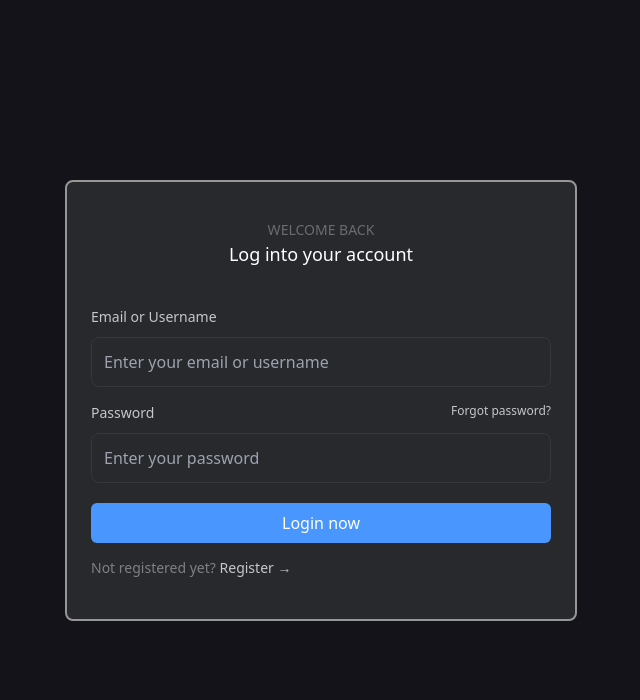
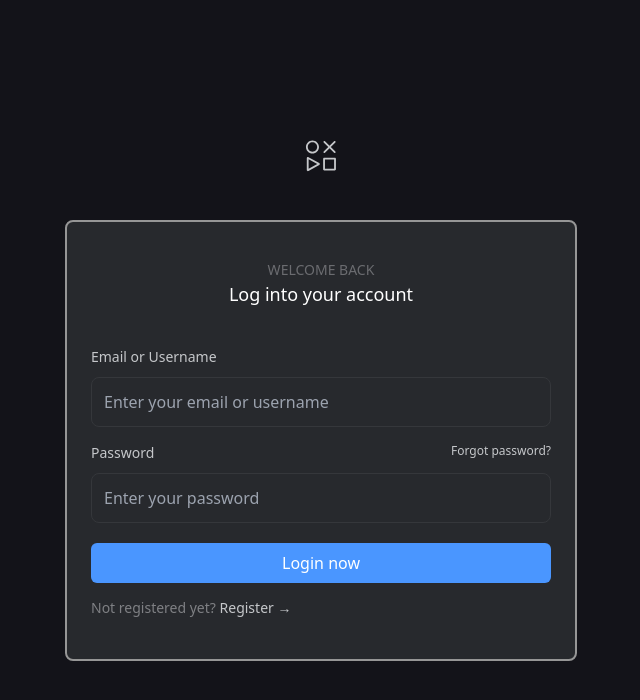
Before and after one commit to Ashish-AI/atlys-frontend-assignment, a React (Create React App) app: page /login in a window 1280 px wide. Shown: the top 700 px of the page, without its empty margins (319-959 px from the left). Built offline with nearby package versions, Linux system fonts and the light colour scheme.

Commit message:
feat: add asset

```diff
--- a/src/components/Input.tsx
+++ b/src/components/Input.tsx
@@ -31,7 +31,7 @@ const Input: React.FC<InputProps> = ({
         type={type}
         onChange={onChange}
         value={value}
-        className="w-full px-3 py-3 text-silver bg-darkA border border-charcoal rounded-lg focus:outline-none focus:border-white focus:ring-0"
+        className="w-full px-3 py-3  bg-darkA border border-charcoal rounded-lg focus:outline-none focus:border-white focus:ring-0 text-white"
         placeholder={placeholder}
       />
     </div>
--- a/src/pages/Login.tsx
+++ b/src/pages/Login.tsx
@@ -2,6 +2,8 @@
 import React, { useState } from "react";
 import Input from "../components/Input";
 import Button from "../components/Button";
+
+import LoginShape from "../assets/images/login-shape.svg";
 
 const Login = () => {
   const [value, setValue] = useState<{ userId: string; password: string }>({
@@ -10,7 +12,11 @@ const Login = () => {
   });
 
   return (
-    <div className="w-full max-w-lg bg-darkA border-2 rounded-lg py-10 px-6 border-gray">
+    <div className="w-full max-w-lg mx-auto">
+      <div className="flex justify-center">
+        <img src={LoginShape} alt="login icon" className={"w-8 h-8"} />
+      </div>
+      <div className=" bg-darkA border-2 rounded-lg py-10 px-6 border-gray mt-12">
         <h2 className="text-medium text-mediumGray text-sm/4 text-center">
           WELCOME BACK
         </h2>
@@ -56,6 +62,7 @@ const Login = () => {
           </div>
         </form>
       </div>
+    </div>
   );
 };
 
```
Also changed, not shown: src/assets/images/login-shape.svg (added). Lines whose indentation alone changed are shown as unchanged.
